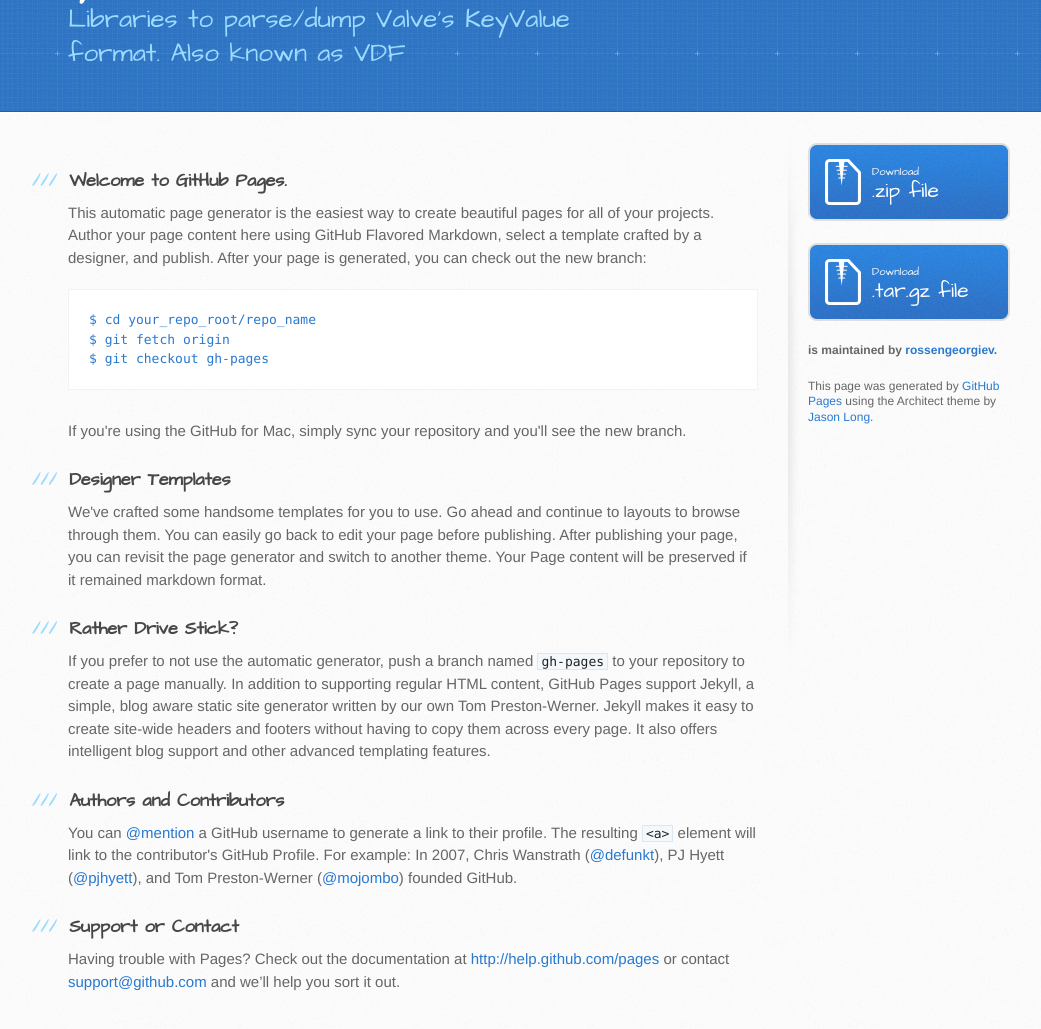
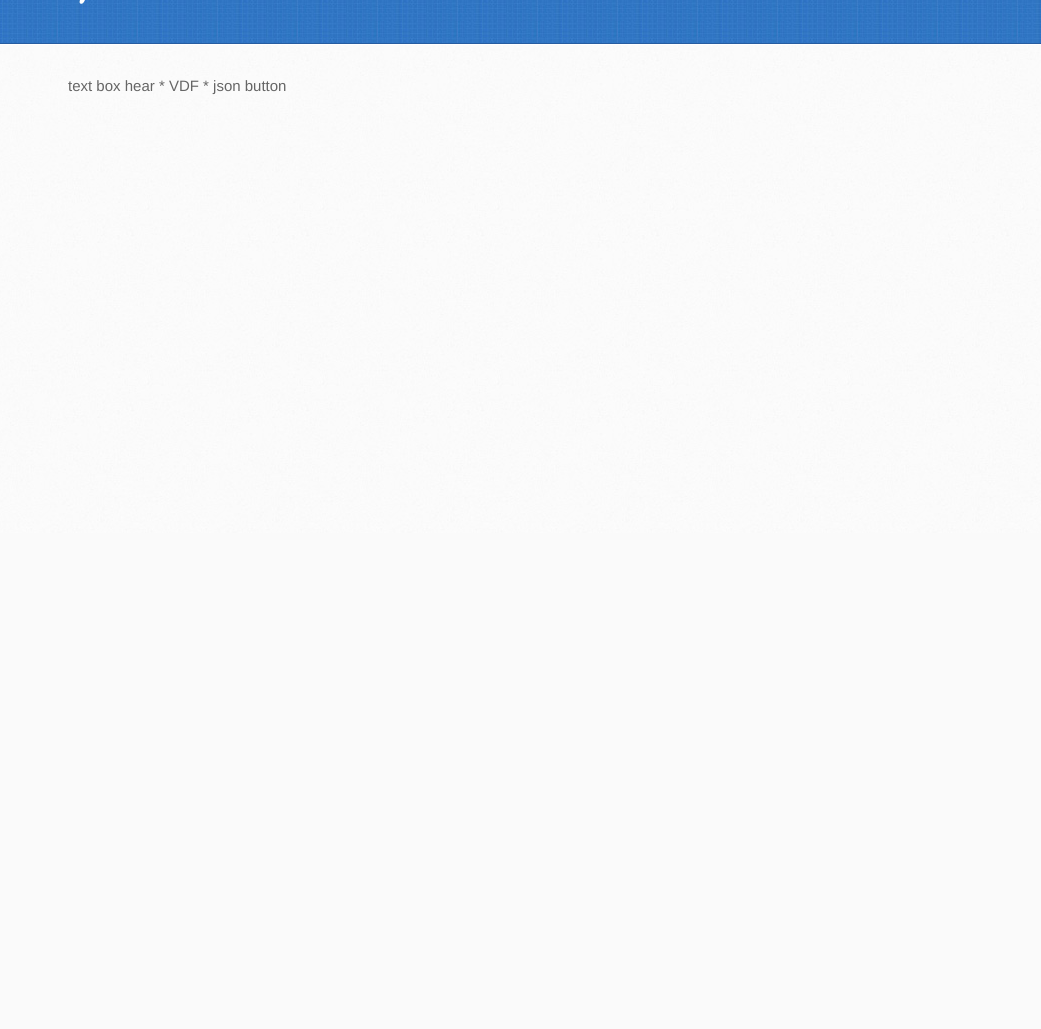
Before and after one commit to rossengeorgiev/vdf-parser, a plain HTML site: page index.html in a window 1280 px wide. Shown: the part 267-1296 px from the top of the page, without its empty margins (102-1143 px from the left). After the commit the page ends 800 px from the top, so only its background shows below. Drawn offline with Linux system fonts and the light colour scheme.

Commit message:
skeleton

```diff
--- a/index.html
+++ b/index.html
@@ -20,7 +20,6 @@
     <header>
       <div class="inner">
         <h1>Online VDF parser for your browser</h1>
-        <h2>Libraries to parse/dump Valve&#39;s KeyValue format. Also known as VDF</h2>
         <a href="https://github.com/rossengeorgiev/vdf-parser" class="button"><small>View project on</small>GitHub</a>
       </div>
     </header>
@@ -28,56 +27,12 @@
     <div id="content-wrapper">
       <div class="inner clearfix">
         <section id="main-content">
-          <h3>
-<a name="welcome-to-github-pages" class="anchor" href="#welcome-to-github-pages"><span class="octicon octicon-link"></span></a>Welcome to GitHub Pages.</h3>
-
-<p>This automatic page generator is the easiest way to create beautiful pages for all of your projects. Author your page content here using GitHub Flavored Markdown, select a template crafted by a designer, and publish. After your page is generated, you can check out the new branch:</p>
-
-<pre><code>$ cd your_repo_root/repo_name
-$ git fetch origin
-$ git checkout gh-pages
-</code></pre>
-
-<p>If you're using the GitHub for Mac, simply sync your repository and you'll see the new branch.</p>
-
-<h3>
-<a name="designer-templates" class="anchor" href="#designer-templates"><span class="octicon octicon-link"></span></a>Designer Templates</h3>
-
-<p>We've crafted some handsome templates for you to use. Go ahead and continue to layouts to browse through them. You can easily go back to edit your page before publishing. After publishing your page, you can revisit the page generator and switch to another theme. Your Page content will be preserved if it remained markdown format.</p>
-
-<h3>
-<a name="rather-drive-stick" class="anchor" href="#rather-drive-stick"><span class="octicon octicon-link"></span></a>Rather Drive Stick?</h3>
-
-<p>If you prefer to not use the automatic generator, push a branch named <code>gh-pages</code> to your repository to create a page manually. In addition to supporting regular HTML content, GitHub Pages support Jekyll, a simple, blog aware static site generator written by our own Tom Preston-Werner. Jekyll makes it easy to create site-wide headers and footers without having to copy them across every page. It also offers intelligent blog support and other advanced templating features.</p>
-
-<h3>
-<a name="authors-and-contributors" class="anchor" href="#authors-and-contributors"><span class="octicon octicon-link"></span></a>Authors and Contributors</h3>
-
-<p>You can <a href="https://github.com/blog/821" class="user-mention">@mention</a> a GitHub username to generate a link to their profile. The resulting <code>&lt;a&gt;</code> element will link to the contributor's GitHub Profile. For example: In 2007, Chris Wanstrath (<a href="https://github.com/defunkt" class="user-mention">@defunkt</a>), PJ Hyett (<a href="https://github.com/pjhyett" class="user-mention">@pjhyett</a>), and Tom Preston-Werner (<a href="https://github.com/mojombo" class="user-mention">@mojombo</a>) founded GitHub.</p>
-
-<h3>
-<a name="support-or-contact" class="anchor" href="#support-or-contact"><span class="octicon octicon-link"></span></a>Support or Contact</h3>
-
-<p>Having trouble with Pages? Check out the documentation at <a href="http://help.github.com/pages">http://help.github.com/pages</a> or contact <a href="mailto:support@github.com">support@github.com</a> and we’ll help you sort it out.</p>
+            text box hear
+            * VDF
+            * json
+            button
         </section>
-
-        <aside id="sidebar">
-          <a href="https://github.com/rossengeorgiev/vdf-parser/zipball/master" class="button">
-            <small>Download</small>
-            .zip file
-          </a>
-          <a href="https://github.com/rossengeorgiev/vdf-parser/tarball/master" class="button">
-            <small>Download</small>
-            .tar.gz file
-          </a>
-
-          <p class="repo-owner"><a href="https://github.com/rossengeorgiev/vdf-parser"></a> is maintained by <a href="https://github.com/rossengeorgiev">rossengeorgiev</a>.</p>
-
-          <p>This page was generated by <a href="https://pages.github.com">GitHub Pages</a> using the Architect theme by <a href="https://twitter.com/jasonlong">Jason Long</a>.</p>
-        </aside>
       </div>
     </div>
-
-
   </body>
 </html>
```
